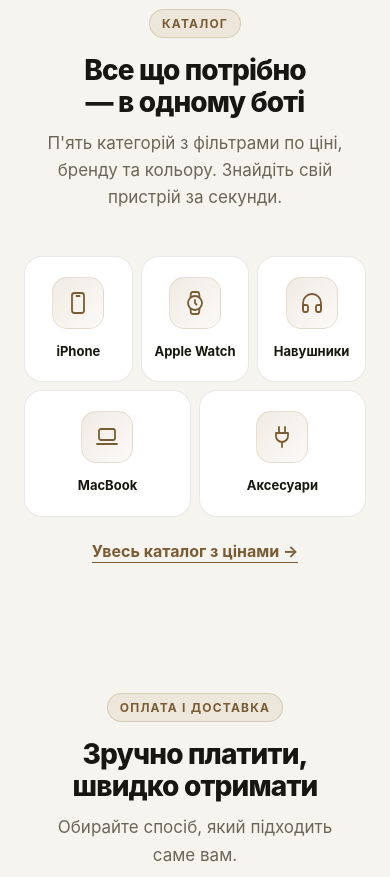
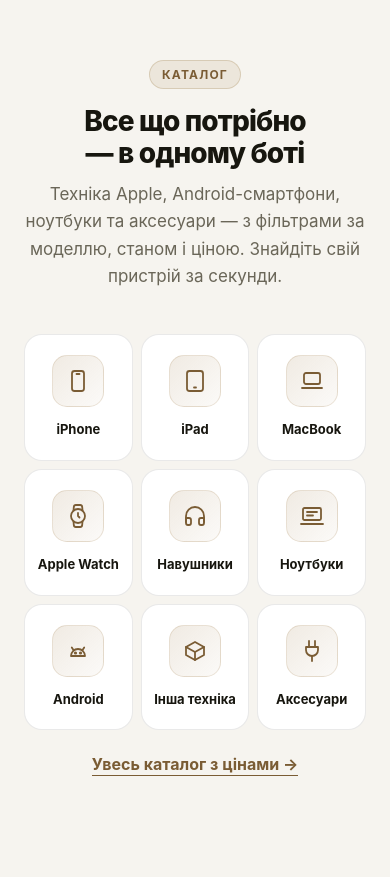
Before and after one commit to KosStr/iios-sale-bot, a plain HTML site: page site/public/index.html in a window 390 px wide. Shown: the part 1120-1997 px from the top of the page. Drawn offline with Linux system fonts and the light colour scheme; no server answers.

Commit message:
feat(site): landing lists all nine catalog categories
The landing page still showed the original five categories and said
«П'ять категорій з фільтрами по ціні, бренду та кольору», while the bot
and /catalog now have nine (iPad, Ноутбуки, Android, Інша техніка added)
and there is no brand or colour filter. The category grid now mirrors
CATEGORY_PAGES (same order and slugs; thin categories already redirect to
their /catalog tab), laid out in one row on wide screens and 3 × 3 below.

Copy that listed only Apple devices (hero, meta/og descriptions, store
JSON-LD, CTA band, both footers) now names the new categories too,
keeping iPhone, MacBook, AirPods and Apple Watch for search; the meta
description stays within 160 characters.

Co-Authored-By: Claude Opus 5.5 <noreply@anthropic.com>

```diff
--- a/site/public/index.html
+++ b/site/public/index.html
@@ -15,7 +15,7 @@
     });
   </script>
   <meta name="viewport" content="width=device-width, initial-scale=1.0" />
-  <meta name="description" content="Нові та вживані iPhone, MacBook, AirPods, Apple Watch у Чернівцях. Гарантія 90 днів, Trade-in, розтермінування, доставка Новою поштою. Замовлення в Telegram." />
+  <meta name="description" content="Нові та вживані iPhone, iPad, MacBook, AirPods, Apple Watch, Android і ноутбуки у Чернівцях. Гарантія 90 днів, Trade-in, розтермінування, доставка Новою поштою." />
   <link rel="canonical" href="https://i-ios.store/" />
   <meta name="theme-color" content="#f6f4ef" />
   <!-- Images (no-CORS) and the hot.json fetch (CORS) use separate connections, so warm both. -->
@@ -33,7 +33,7 @@
   <meta property="og:locale" content="uk_UA" />
   <meta property="og:site_name" content="IIOS" />
   <meta property="og:title" content="IIOS — iPhone, MacBook та Apple техніка у Чернівцях" />
-  <meta property="og:description" content="Нові та вживані iPhone, MacBook, AirPods. Замовляй у Telegram — ми зателефонуємо та домовимось про доставку." />
+  <meta property="og:description" content="Нові та вживані iPhone, MacBook, AirPods, Android і ноутбуки. Замовляй у Telegram — ми зателефонуємо та домовимось про доставку." />
   <meta property="og:image" content="https://i-ios.store/og-image.jpg" />
   <meta property="og:image:width" content="1200" />
   <meta property="og:image:height" content="630" />
@@ -586,8 +586,8 @@
     .cats-more a:hover { color: var(--ink); }
     .cats {
       display: grid;
-      grid-template-columns: repeat(5, 1fr);
-      gap: 12px;
+      grid-template-columns: repeat(9, 1fr);
+      gap: 10px;
     }
     .cat {
       position: relative;
@@ -1161,12 +1161,12 @@
     .reveal.visible { opacity: 1; transform: none; }
 
     /* ── RESPONSIVE ─────────────────────────────────────────── */
+    /* Nine categories: one row while the tiles stay readable, then 3 × 3 */
+    @media (max-width: 1100px) {
+      .cats { grid-template-columns: repeat(3, 1fr); max-width: 640px; margin: 0 auto; }
+    }
     @media (max-width: 900px) {
       .hero-grid { grid-template-columns: 1fr; gap: 48px; }
-      /* 3 + 2 layout: no orphan card stretched across the row */
-      .cats { grid-template-columns: repeat(6, 1fr); }
-      .cat { grid-column: span 2; }
-      .cat:nth-child(n+4) { grid-column: span 3; }
     }
     @media (max-width: 600px) {
       .nav-right { gap: 10px; }
@@ -1241,7 +1241,7 @@
     "@id": "https://i-ios.store/#store",
     "name": "IIOS",
     "alternateName": "IIOS Store",
-    "description": "Магазин нової та вживаної техніки Apple у Чернівцях: iPhone, MacBook, AirPods, Apple Watch, аксесуари. Гарантія 90 днів на техніку, Trade-in, розтермінування, доставка Новою поштою по Україні.",
+    "description": "Магазин нової та вживаної техніки у Чернівцях: iPhone, iPad, MacBook, Apple Watch, AirPods, Android-смартфони, ноутбуки, аксесуари. Гарантія 90 днів на техніку, Trade-in, розтермінування, доставка Новою поштою по Україні.",
     "url": "https://i-ios.store/",
     "image": "https://i-ios.store/og-image.jpg",
     "telephone": "+380953407754",
@@ -1361,7 +1361,7 @@
           <span class="live-text">Магазин у Чернівцях — працює щодня</span>
         </div>
         <h1>Apple техніка<br />у <em>Telegram</em>.<span class="h1-extra"><br />Просто й швидко.</span></h1>
-        <p class="hero-sub">Нові та вживані iPhone, MacBook, AirPods, Apple Watch та аксесуари у Чернівцях — обирайте й замовляйте прямо в чаті.</p>
+        <p class="hero-sub">Нові та вживані iPhone, iPad, MacBook, AirPods, Apple Watch, а також Android-смартфони, ноутбуки й аксесуари у Чернівцях — обирайте й замовляйте прямо в чаті.</p>
         <div class="hero-actions" id="hero-actions">
           <a href="https://t.me/iios_cv_bot" class="btn-primary hero-cta" target="_blank" rel="noopener" data-cta="hero">
             <svg viewBox="0 0 24 24" fill="currentColor"><path d="M12 2C6.477 2 2 6.477 2 12s4.477 10 10 10 10-4.477 10-10S17.523 2 12 2zm4.93 7.003-1.67 7.87c-.125.558-.455.695-.92.432l-2.54-1.872-1.225 1.178c-.135.135-.25.25-.512.25l.182-2.594 4.705-4.25c.204-.182-.044-.283-.317-.1l-5.812 3.66-2.502-.782c-.543-.17-.554-.543.114-.803l9.76-3.762c.452-.164.849.11.738.773z"/></svg>
@@ -1453,12 +1453,21 @@
       <div class="section-head reveal">
         <div class="tag">Каталог</div>
         <h2>Все що потрібно — в одному боті</h2>
-        <p>П'ять категорій з фільтрами по ціні, бренду та кольору. Знайдіть свій пристрій за секунди.</p>
+        <p>Техніка Apple, Android-смартфони, ноутбуки та аксесуари — з фільтрами за моделлю, станом і ціною. Знайдіть свій пристрій за секунди.</p>
       </div>
+      <!-- Same categories, order and page slugs as the bot and /catalog (CATEGORY_PAGES in site/worker/index.js). -->
       <div class="cats reveal">
         <a href="/catalog/iphone" class="cat" data-cta="category">
           <div class="cat-icon"><svg viewBox="0 0 24 24" fill="none" stroke="currentColor" stroke-width="1.8" stroke-linecap="round" stroke-linejoin="round" aria-hidden="true"><rect x="6" y="2" width="12" height="20" rx="2.5"/><line x1="10.5" y1="5" x2="13.5" y2="5"/></svg></div>
           <div class="cat-name">iPhone</div>
+        </a>
+        <a href="/catalog/ipad" class="cat" data-cta="category">
+          <div class="cat-icon"><svg viewBox="0 0 24 24" fill="none" stroke="currentColor" stroke-width="1.8" stroke-linecap="round" stroke-linejoin="round" aria-hidden="true"><rect x="4" y="2" width="16" height="20" rx="2.5"/><line x1="11" y1="18.5" x2="13" y2="18.5"/></svg></div>
+          <div class="cat-name">iPad</div>
+        </a>
+        <a href="/catalog/macbook" class="cat" data-cta="category">
+          <div class="cat-icon"><svg viewBox="0 0 24 24" fill="none" stroke="currentColor" stroke-width="1.8" stroke-linecap="round" stroke-linejoin="round" aria-hidden="true"><rect x="4" y="4" width="16" height="11" rx="2"/><path d="M2 19h20"/></svg></div>
+          <div class="cat-name">MacBook</div>
         </a>
         <a href="/catalog/apple-watch" class="cat" data-cta="category">
           <div class="cat-icon"><svg viewBox="0 0 24 24" fill="none" stroke="currentColor" stroke-width="1.8" stroke-linecap="round" stroke-linejoin="round" aria-hidden="true"><circle cx="12" cy="12" r="7"/><polyline points="12 9 12 12 13.5 13.5"/><path d="M16.51 17.35l-.35 3.83a2 2 0 0 1-2 1.82H9.83a2 2 0 0 1-2-1.82l-.35-3.83m.01-10.7l.35-3.83A2 2 0 0 1 9.83 1h4.35a2 2 0 0 1 2 1.82l.35 3.83"/></svg></div>
@@ -1468,9 +1477,17 @@
           <div class="cat-icon"><svg viewBox="0 0 24 24" fill="none" stroke="currentColor" stroke-width="1.8" stroke-linecap="round" stroke-linejoin="round" aria-hidden="true"><path d="M3 18v-6a9 9 0 0 1 18 0v6"/><path d="M21 19a2 2 0 0 1-2 2h-1a2 2 0 0 1-2-2v-3a2 2 0 0 1 2-2h3zM3 19a2 2 0 0 0 2 2h1a2 2 0 0 0 2-2v-3a2 2 0 0 0-2-2H3z"/></svg></div>
           <div class="cat-name">Навушники</div>
         </a>
-        <a href="/catalog/macbook" class="cat" data-cta="category">
-          <div class="cat-icon"><svg viewBox="0 0 24 24" fill="none" stroke="currentColor" stroke-width="1.8" stroke-linecap="round" stroke-linejoin="round" aria-hidden="true"><rect x="4" y="4" width="16" height="11" rx="2"/><path d="M2 19h20"/></svg></div>
-          <div class="cat-name">MacBook</div>
+        <a href="/catalog/noutbuky" class="cat" data-cta="category">
+          <div class="cat-icon"><svg viewBox="0 0 24 24" fill="none" stroke="currentColor" stroke-width="1.8" stroke-linecap="round" stroke-linejoin="round" aria-hidden="true"><rect x="3" y="4" width="18" height="12" rx="1.5"/><path d="M1 20h22"/><path d="M7 8h10M7 11.5h6"/></svg></div>
+          <div class="cat-name">Ноутбуки</div>
+        </a>
+        <a href="/catalog/android" class="cat" data-cta="category">
+          <div class="cat-icon"><svg viewBox="0 0 24 24" fill="none" stroke="currentColor" stroke-width="1.8" stroke-linecap="round" stroke-linejoin="round" aria-hidden="true"><path d="M5 17a7 7 0 0 1 14 0z"/><path d="M7.6 11.2 5.8 8.5M16.4 11.2l1.8-2.7"/><circle cx="9.5" cy="14" r=".7" fill="currentColor"/><circle cx="14.5" cy="14" r=".7" fill="currentColor"/></svg></div>
+          <div class="cat-name">Android</div>
+        </a>
+        <a href="/catalog/insha-tekhnika" class="cat" data-cta="category">
+          <div class="cat-icon"><svg viewBox="0 0 24 24" fill="none" stroke="currentColor" stroke-width="1.8" stroke-linecap="round" stroke-linejoin="round" aria-hidden="true"><path d="M21 8 12 3 3 8v8l9 5 9-5z"/><path d="m3 8 9 5 9-5M12 13v8"/></svg></div>
+          <div class="cat-name">Інша техніка</div>
         </a>
         <a href="/catalog/aksesuary" class="cat" data-cta="category">
           <div class="cat-icon"><svg viewBox="0 0 24 24" fill="none" stroke="currentColor" stroke-width="1.8" stroke-linecap="round" stroke-linejoin="round" aria-hidden="true"><path d="M9 2v6M15 2v6"/><path d="M6 8h12v3a6 6 0 0 1-12 0z"/><path d="M12 17v5"/></svg></div>
@@ -1575,7 +1592,7 @@
             </span>
             <span class="step-title">Оберіть модель</span>
           </div>
-          <p>Фільтруйте за ціною, кольором і категорією — знайдете модель за секунди.</p>
+          <p>Категорія, модель, ціна — і потрібний пристрій уже перед вами.</p>
         </li>
         <li class="step">
           <div class="step-summary">
@@ -1672,7 +1689,7 @@
         <div class="cta-hero-text">
           <div class="tag">Починайте прямо зараз</div>
           <h2>iPhone і <em>MacBook</em><br />вже чекають у каталозі</h2>
-          <p>Телефони, ноутбуки, годинники та аксесуари Apple — обирайте в Telegram і оформлюйте замовлення за кілька натискань.</p>
+          <p>iPhone, MacBook, iPad, Apple Watch, Android-смартфони, ноутбуки та аксесуари — обирайте в Telegram і оформлюйте замовлення за кілька натискань.</p>
           <div class="cta-actions">
             <a href="https://t.me/iios_cv_bot" class="btn-primary" target="_blank" rel="noopener" data-cta="cta_band">
               <svg viewBox="0 0 24 24" fill="currentColor" style="width:20px;height:20px;"><path d="M12 2C6.477 2 2 6.477 2 12s4.477 10 10 10 10-4.477 10-10S17.523 2 12 2zm4.93 7.003-1.67 7.87c-.125.558-.455.695-.92.432l-2.54-1.872-1.225 1.178c-.135.135-.25.25-.512.25l.182-2.594 4.705-4.25c.204-.182-.044-.283-.317-.1l-5.812 3.66-2.502-.782c-.543-.17-.554-.543.114-.803l9.76-3.762c.452-.164.849.11.738.773z"/></svg>
@@ -1686,7 +1703,7 @@
           <div class="cta-features">
             <div class="cta-feature">
               <span class="cta-feature-icon"><svg viewBox="0 0 24 24" fill="none" stroke="currentColor" stroke-width="2" stroke-linecap="round" stroke-linejoin="round"><rect x="2" y="3" width="20" height="14" rx="2"/><line x1="8" y1="21" x2="16" y2="21"/><line x1="12" y1="17" x2="12" y2="21"/></svg></span>
-              <div><strong>Весь модельний ряд</strong><span>iPhone, Mac, Watch</span></div>
+              <div><strong>Широкий вибір</strong><span>Apple, Android, ноутбуки</span></div>
             </div>
             <div class="cta-feature">
               <span class="cta-feature-icon"><svg viewBox="0 0 24 24" fill="none" stroke="currentColor" stroke-width="2" stroke-linecap="round" stroke-linejoin="round"><circle cx="12" cy="12" r="10"/><polyline points="9 12 12 15 16 10"/></svg></span>
@@ -1761,7 +1778,7 @@
       <div class="footer-top">
         <div>
           <div class="footer-logo">IIOS<span>.</span></div>
-          <p class="footer-tagline">Нова та вживана техніка Apple у Чернівцях. Замовлення в Telegram, доставка по Україні.</p>
+          <p class="footer-tagline">Нова та вживана техніка Apple, Android і ноутбуки у Чернівцях. Замовлення в Telegram, доставка по Україні.</p>
         </div>
         <div>
           <div class="footer-label">Контакти</div>
--- a/site/worker/index.js
+++ b/site/worker/index.js
@@ -1204,7 +1204,7 @@ function siteFooter() {
     <div class="wrap foot-top">
       <div>
         <div class="foot-logo">IIOS<span>.</span></div>
-        <p class="foot-tagline">Нова та вживана техніка Apple у Чернівцях. Замовлення в Telegram, доставка по Україні.</p>
+        <p class="foot-tagline">Нова та вживана техніка Apple, Android і ноутбуки у Чернівцях. Замовлення в Telegram, доставка по Україні.</p>
       </div>
       <div>
         <div class="foot-label">Контакти</div>
```
